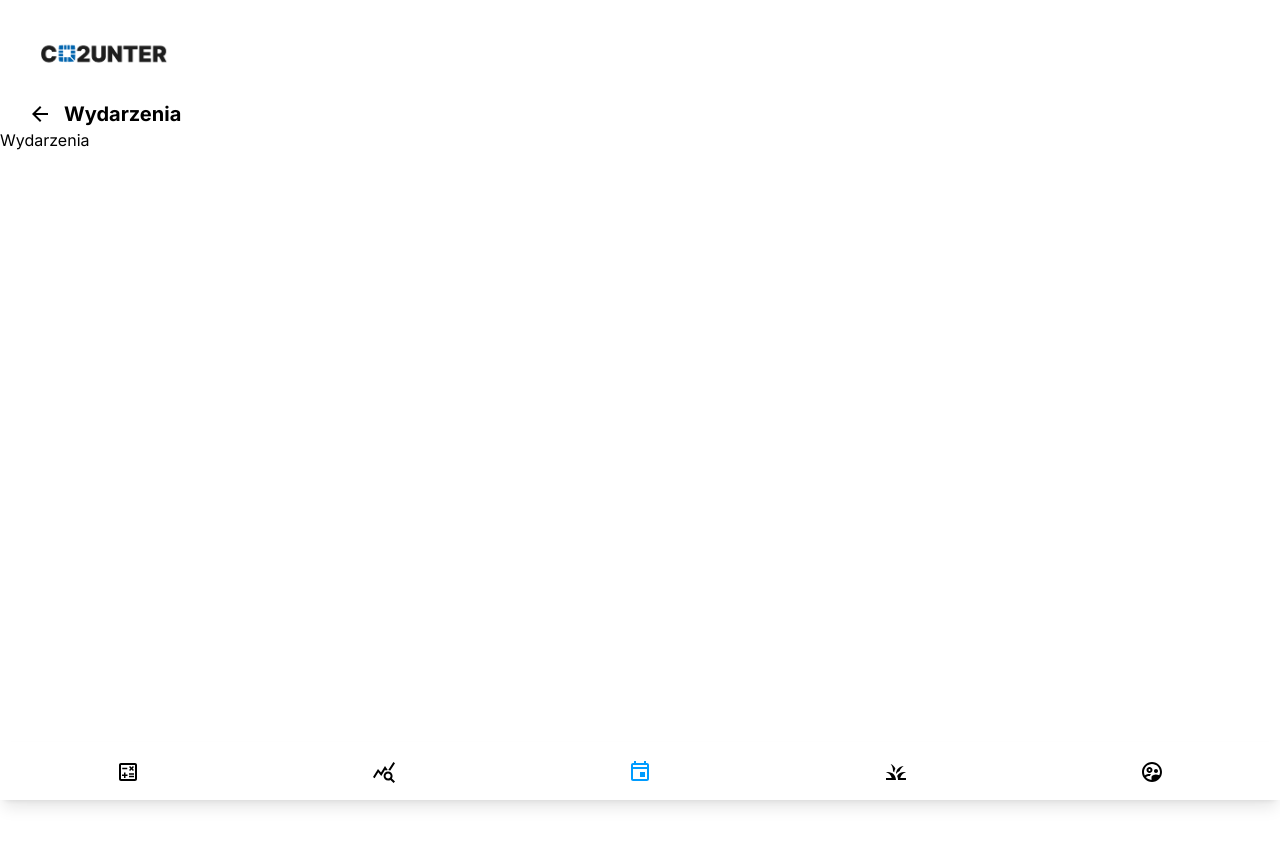
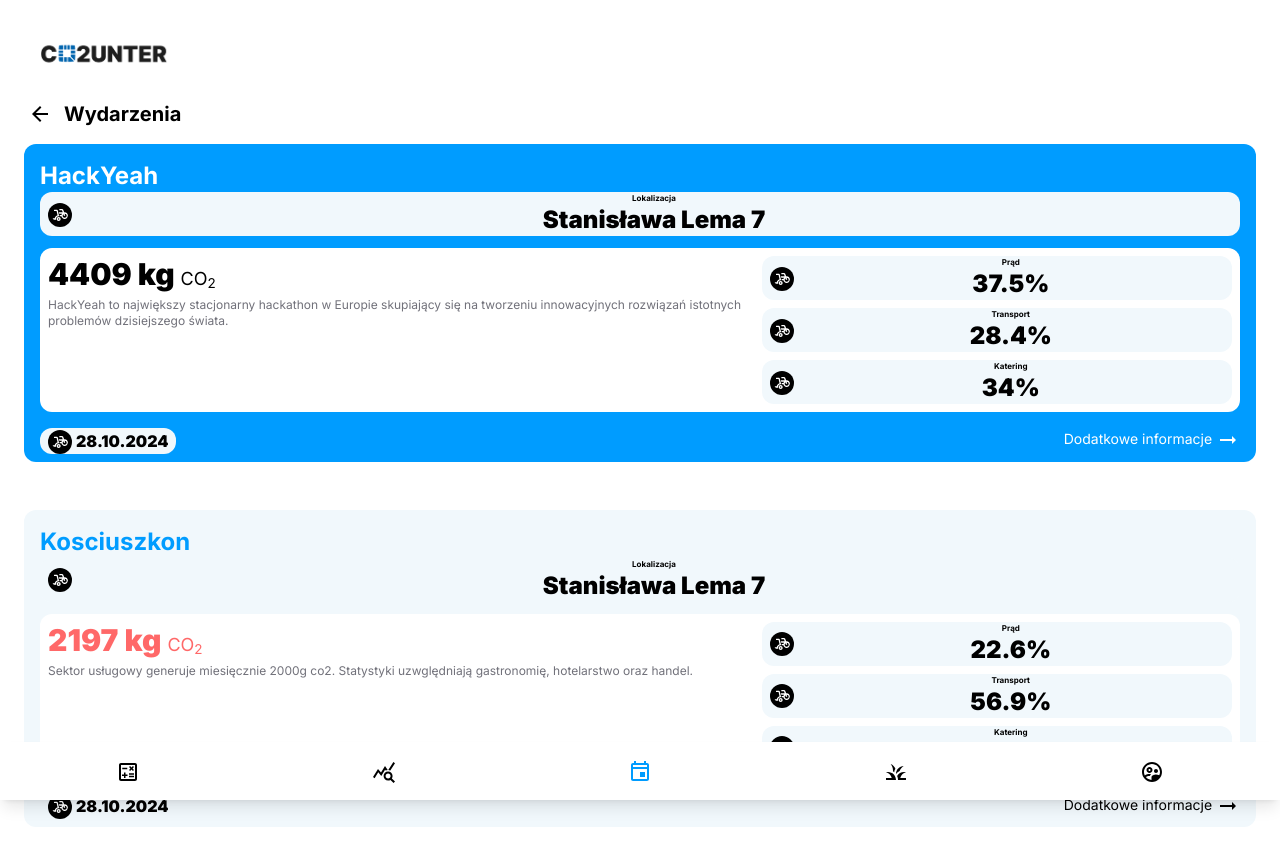
Before and after one commit to PASINSKI00/HackYeah2024, a Next.js app in the folder frontend/: page /wydarzenia in a window 1280 px wide. Shown: the top 866 px of the page. Before the commit the page ends 800 px from the top, so only its background shows below. Built offline with nearby package versions, Linux system fonts and the light colour scheme.

Commit message:
Page with events

```diff
--- /dev/null
+++ b/frontend/app/wydarzenia/constants.ts
@@ -0,0 +1,44 @@
+import { StatisticProps } from '@/components/ui/statistic';
+import BikeScooterIcon from '@mui/icons-material/BikeScooter';
+
+export const HackYeahStatistics: StatisticProps[] = [
+  {
+    label: 'Prąd',
+    value: 37.5,
+    unit: '%',
+    Icon: BikeScooterIcon,
+  },
+  {
+    label: 'Transport',
+    value: 28.4,
+    unit: '%',
+    Icon: BikeScooterIcon,
+  },
+  {
+    label: 'Katering',
+    value: 34,
+    unit: '%',
+    Icon: BikeScooterIcon,
+  },
+];
+
+export const KosciuszkonStatistics: StatisticProps[] = [
+  {
+    label: 'Prąd',
+    value: 22.6,
+    unit: '%',
+    Icon: BikeScooterIcon,
+  },
+  {
+    label: 'Transport',
+    value: 56.9,
+    unit: '%',
+    Icon: BikeScooterIcon,
+  },
+  {
+    label: 'Katering',
+    value: 20.5,
+    unit: '%',
+    Icon: BikeScooterIcon,
+  },
+];
--- a/frontend/app/wydarzenia/page.tsx
+++ b/frontend/app/wydarzenia/page.tsx
@@ -1,3 +1,45 @@
+import Section from '@/components/ui/section';
+import { HackYeahStatistics, KosciuszkonStatistics } from './constants';
+import BikeScooterIcon from '@mui/icons-material/BikeScooter';
+
 export default function Page() {
-  return <div>Wydarzenia</div>;
+  return (
+    <main className='mb-24 mt-4 grid gap-12 px-6'>
+      <Section
+        color='darkBlue'
+        label='HackYeah'
+        value='4409 kg'
+        description='HackYeah to największy stacjonarny hackathon w Europie skupiający się na tworzeniu innowacyjnych rozwiązań istotnych problemów dzisiejszego świata.'
+        statistics={HackYeahStatistics}
+        location={{
+          label: 'Lokalizacja',
+          value: 'Stanisława Lema 7',
+          Icon: BikeScooterIcon,
+        }}
+        date={{
+          value: '28.10.2024',
+          Icon: BikeScooterIcon,
+        }}
+        moreInfo='Dodatkowe informacje'
+      />
+
+      <Section
+        color='blue'
+        label='Kosciuszkon'
+        value='2197 kg'
+        description='Sektor usługowy generuje miesięcznie 2000g co2. Statystyki uzwględniają gastronomię, hotelarstwo oraz handel.'
+        statistics={KosciuszkonStatistics}
+        location={{
+          label: 'Lokalizacja',
+          value: 'Stanisława Lema 7',
+          Icon: BikeScooterIcon,
+        }}
+        date={{
+          value: '28.10.2024',
+          Icon: BikeScooterIcon,
+        }}
+        moreInfo='Dodatkowe informacje'
+      />
+    </main>
+  );
 }
--- a/frontend/components/ui/section.tsx
+++ b/frontend/components/ui/section.tsx
@@ -1,17 +1,20 @@
 import { cn } from '@/lib/utils';
 import Image from 'next/image';
 import Statistic, { StatisticProps } from './statistic';
-
+import ArrowRightAltIcon from '@mui/icons-material/ArrowRightAlt';
 interface SectionProps {
   label: string;
   value: string;
   description: string;
-  imageSrc: string;
+  imageSrc?: string;
   statistics: StatisticProps[];
-  color: 'blue' | 'green';
+  color: 'blue' | 'green' | 'darkBlue';
   withCO2?: boolean;
   imageOnTop?: boolean;
   className?: string;
+  location?: StatisticProps;
+  date?: StatisticProps;
+  moreInfo: string;
 }
 
 function Section({
@@ -24,31 +27,48 @@
   className,
   imageOnTop = false,
   withCO2 = true,
+  location,
+  date,
+  moreInfo,
 }: SectionProps) {
   return (
     <section
-      className={cn('relative rounded-xl px-4 pb-2 pt-4', {
+      className={cn(
+        'relative rounded-xl px-4 pb-2 pt-4',
+        {
           'bg-blue-100': color === 'blue',
           'bg-green-100': color === 'green',
-      }, className)}
+          'bg-blue': color === 'darkBlue',
+        },
+        className,
+      )}
     >
+      {imageSrc && (
         <Image
           src={imageSrc}
           alt='costam'
           width={180}
           height={80}
-        className={cn('absolute right-0 top-0 -translate-y-10 translate-x-8', {
+          className={cn(
+            'absolute right-0 top-0 -translate-y-10 translate-x-8',
+            {
               'z-[11]': imageOnTop,
-        })}
+            },
+          )}
         />
+      )}
+      <div>
         <h3
-        className={cn('text-2xl font-bold w-[60%]', {
+          className={cn('w-[60%] text-2xl font-bold', {
             'text-green': color === 'green',
             'text-blue': color === 'blue',
+            'text-white': color === 'darkBlue',
           })}
         >
           {label}
         </h3>
+        {location && <Statistic key={location.label} {...location} />}
+      </div>
       <div className='relative z-10 mt-3 flex gap-2 rounded-xl bg-white p-2'>
         <div className='w-[60%]'>
           <p
@@ -72,6 +92,20 @@
           ))}
         </div>
       </div>
+      {date && (
+        <div className='mt-4 flex justify-between gap-1 rounded-xl'>
+          {date && <Statistic {...date} smallText />}
+          {moreInfo && (
+            <div
+              className={cn('text-[14px]', {
+                'text-white': color === 'darkBlue',
+              })}
+            >
+              Dodatkowe informacje <ArrowRightAltIcon />
+            </div>
+          )}
+        </div>
+      )}
     </section>
   );
 }
--- a/frontend/components/ui/statistic.tsx
+++ b/frontend/components/ui/statistic.tsx
@@ -1,22 +1,33 @@
 import { IconComponent } from '@/types';
 
 export interface StatisticProps {
-  label: string;
-  value: number;
-  unit: string;
+  label?: string;
+  value: number | string;
+  unit?: string;
   Icon: IconComponent;
+  smallText?: boolean;
 }
 
-function Statistic({ label, value, unit, Icon }: StatisticProps) {
+function Statistic({ label, value, unit, Icon, smallText }: StatisticProps) {
   return (
-    <div className='px-2 bg-blue-100 rounded-xl flex items-center gap-1 flex-shrink-0 flex-grow-0'>
+    <div className='flex flex-shrink-0 flex-grow-0 items-center gap-1 rounded-xl bg-blue-100 px-2'>
       <div>
-        <Icon className='rounded-full text-sm text-white p-1 w-6 h-6 bg-black' />
+        <Icon className='h-6 w-6 rounded-full bg-black p-1 text-sm text-white' />
       </div>
-      <div className='flex-1 flex flex-col items-center justify-around'>
-        <span className='text-[0.5rem] font-bold'>{label}</span>
-        <span className='font-[900] text-2xl text-nowrap'>
-          {value}{unit === 'co2' ? <span className='text-[80%]'> CO<sub>2</sub></span> : unit}
+      <div className='flex flex-1 flex-col items-center justify-around'>
+        {label && <span className='text-[0.5rem] font-bold'>{label}</span>}
+        <span
+          className={`text-nowrap font-[900] ${!smallText ? 'text-2xl' : ''}`}
+        >
+          {value}
+          {unit === 'co2' ? (
+            <span className='text-[80%]'>
+              {' '}
+              CO<sub>2</sub>
+            </span>
+          ) : (
+            unit
+          )}
         </span>
       </div>
     </div>
```
Lines whose indentation alone changed are shown as unchanged.
